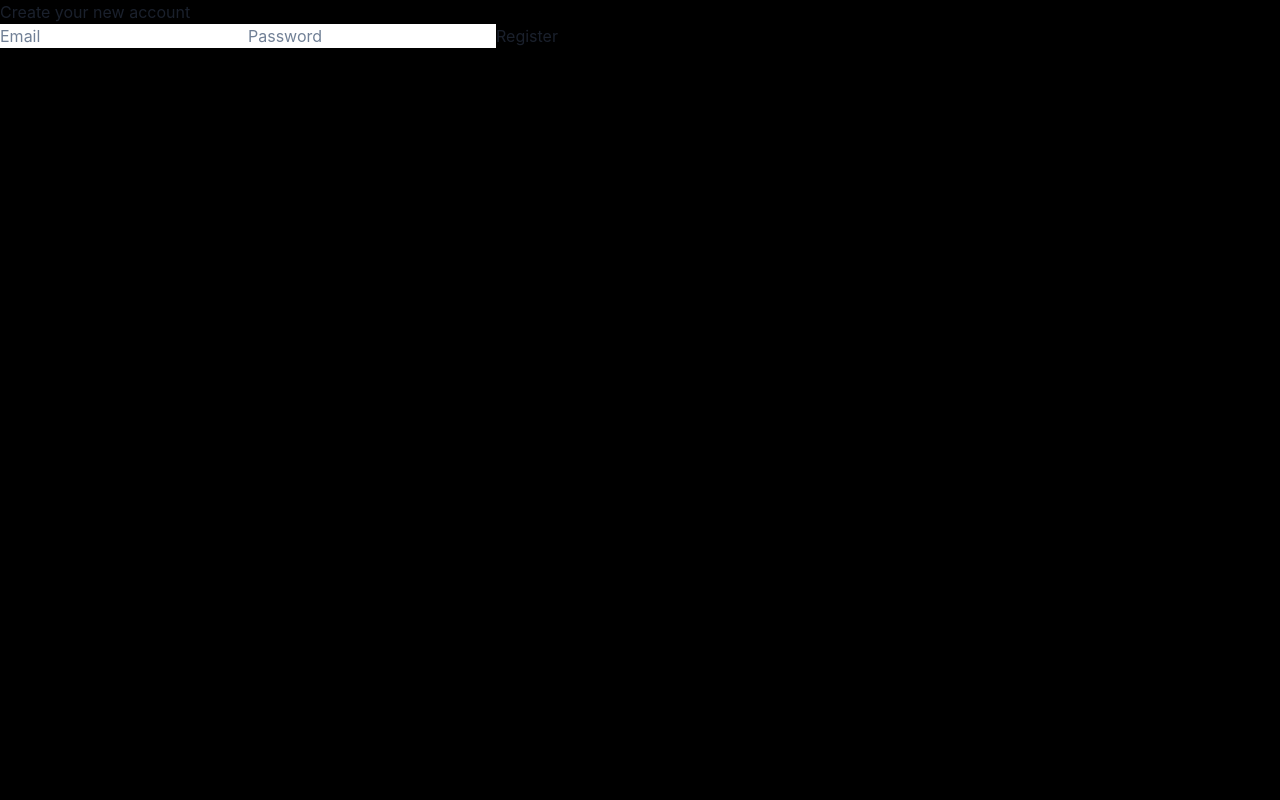
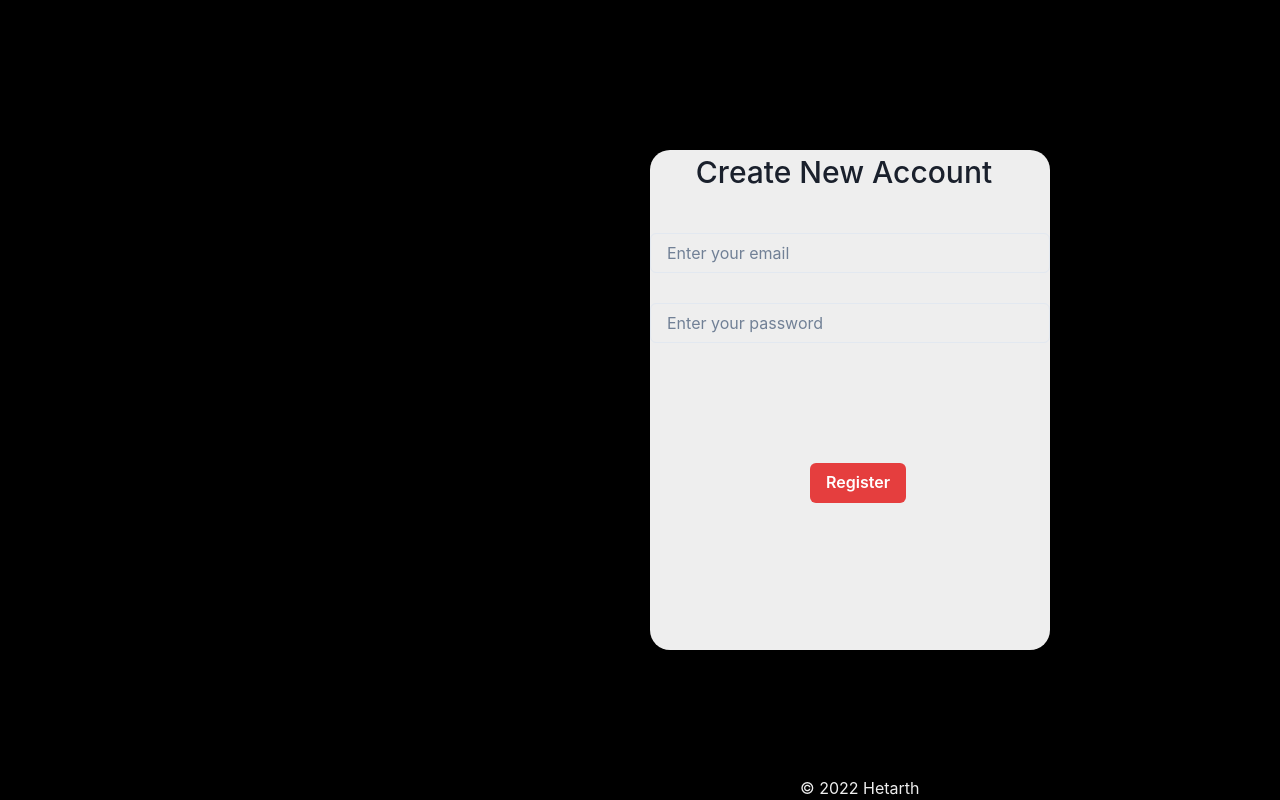
Before and after one commit to HETARTH7/XrossFit-FrontEnd, a React (Create React App) app: page /register in a window 1280 px wide. Built offline with nearby package versions, Linux system fonts and the light colour scheme.

Commit message:
register page

```diff
--- a/src/components/Login.jsx
+++ b/src/components/Login.jsx
@@ -8,6 +8,7 @@ import {
   Box,
 } from "@chakra-ui/react";
 import Footer from "./Footer";
+
 const Login = () => {
   return (
     <div>
--- a/src/components/Register.jsx
+++ b/src/components/Register.jsx
@@ -1,6 +1,14 @@
 import React, { useState } from "react";
 import axios from "axios";
-import { Link } from "react-router-dom";
+import {
+  FormControl,
+  FormLabel,
+  Input,
+  Button,
+  Link,
+  Box,
+} from "@chakra-ui/react";
+import Footer from "./Footer";
 
 const Register = () => {
   const [username, setUsername] = useState("");
@@ -24,14 +32,38 @@ const Register = () => {
   };
   return (
     <div>
-      <h1>Create your new account</h1>
-      <form>
-        <input onChange={newUserEnter} placeholder="Email"></input>
-        <input onChange={newPasswordEnter} placeholder="Password"></input>
-        <button onClick={onClick}>
-          <Link to={"/about"}>Register</Link>
-        </button>
-      </form>
+      <Box
+        w={[200, 300, 400]}
+        h={[300, 400, 500]}
+        mt={[50, 100, 150]}
+        ml={[50, 110, 650]}
+        borderRadius={[20]}
+        backgroundColor="#eee"
+      >
+        <FormControl>
+          <FormLabel textAlign={"center"} fontSize={30}>
+            Create New Account
+          </FormLabel>
+          <Input
+            onChange={newUserEnter}
+            mt={30}
+            type="email"
+            placeholder="Enter your email"
+          />
+          <Input
+            onChange={newPasswordEnter}
+            mt={30}
+            mb={10}
+            type="password"
+            placeholder="Enter your password"
+          />
+          <Button onClick={onClick} colorScheme="red" ml={160} mt={20}>
+            <Link style={{ textDecoration: "none" }}>Register</Link>
+          </Button>
+        </FormControl>
+      </Box>
+
+      <Footer />
     </div>
   );
 };
```
